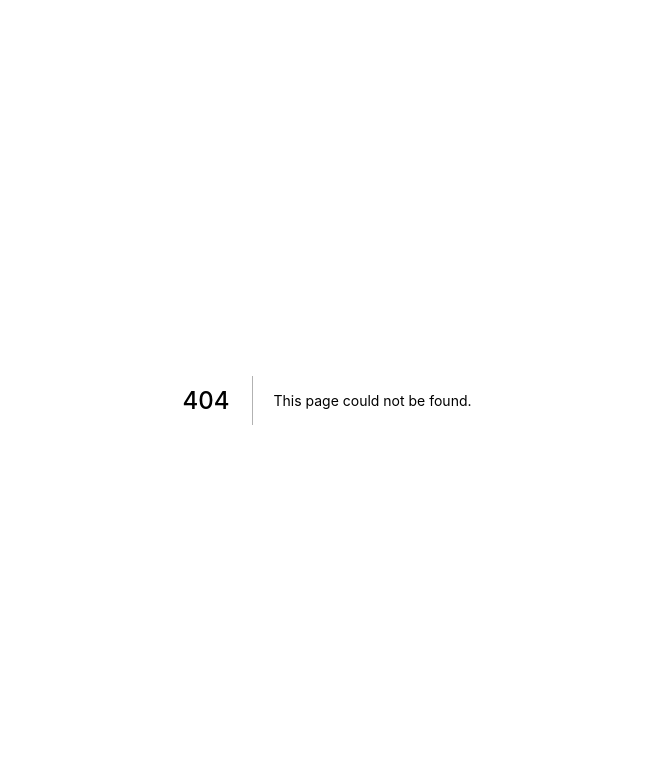
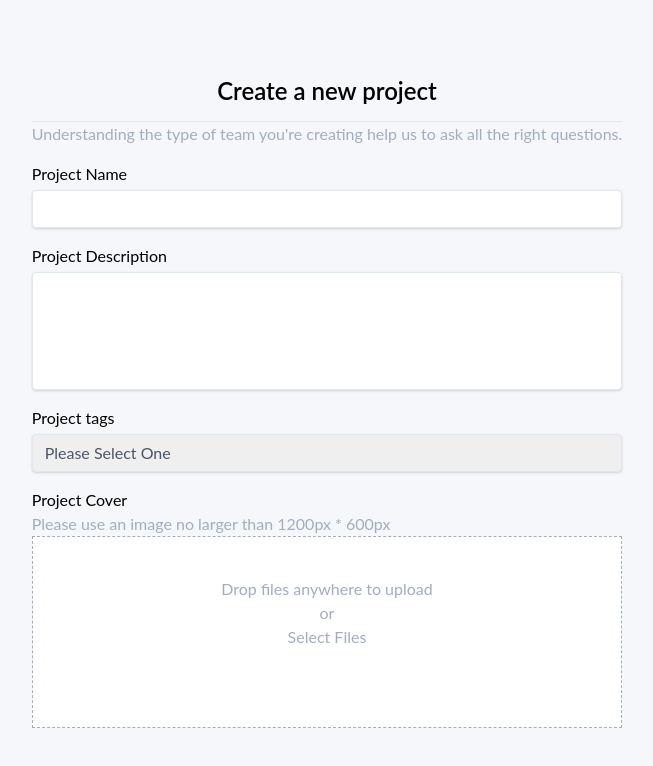
Before and after one commit to RonaldRusso94/OrderTaskApp-Frontend, a Next.js app: page /register/newproject in a window 1280 px wide. Before the commit this address had no page. Shown: the top 766 px of the page, without its empty margins (313-966 px from the left). Built offline with nearby package versions, Linux system fonts and the light colour scheme.

Commit message:
Common Upload Component & newproject page with form

```diff
--- /dev/null
+++ b/pages/register/newproject.js
@@ -0,0 +1,60 @@
+import React, { useState } from 'react';
+import Input from '../../src/components/common/Input';
+import TextArea from '../../src/components/common/TextArea';
+import DropDownMenu from '../../src/components/common/DropDownMenu';
+import Upload from '../../src/components/common/Upload';
+
+const newProject = () => {
+  const [projectName, setProjectName] = useState('');
+
+  const [projectDescription, setProjectDescription] = useState('');
+  const [projectTags, setProjectTags] = useState('');
+  const [startDate, setStartDate] = useState('');
+  const [endDate, setEndDate] = useState('');
+  //   v ???
+  const [projectCover, setProjectCover] = useState('');
+
+  return (
+    //  <div className=''>
+    <div className='flex justify-center h-screen items-center'>
+      <div>
+        <h1 className='bold text-2xl text-center mb-3 weight font-semibold'>
+          Create a new project
+        </h1>
+        <hr />
+        <p className='text-center text-gray-500'>
+          Understanding the type of team you're creating help us to ask all the
+          right questions.
+        </p>
+        <Input
+          name='Project name'
+          label='Project Name'
+          labelClasses='text-md'
+          onChange={(e) => setTeamName(e.target.value)}
+        />
+
+        <TextArea
+          id='project-description'
+          label='Project Description'
+          labelClasses='text-md'
+          onChange={(e) => setProjectDescription(e.target.value)}
+        />
+
+        <DropDownMenu
+          label={'Project tags'}
+          value={['test', 'test2', 'test3']}
+          onChange={(e) => setSelection(e.target.value)}
+        />
+
+        <Upload
+          label={'Project Cover'}
+          description={'Please use an image no larger than 1200px * 600px'}
+          onChange={(e) => setProjectCover(e.target.value)}
+        />
+      </div>
+    </div>
+    //  </div>
+  );
+};
+
+export default newProject;
--- a/src/components/common/DropDownMenu.js
+++ b/src/components/common/DropDownMenu.js
@@ -5,6 +5,7 @@ const DropDownMenu = ({ label, value, onChange }) => {
 
   return (
     <>
+      <div className='mt-4'>
         <label>
           {label}
           <select
@@ -19,6 +20,7 @@ const DropDownMenu = ({ label, value, onChange }) => {
             ))}
           </select>
         </label>
+      </div>
     </>
   );
 };
--- /dev/null
+++ b/src/components/common/Upload.js
@@ -0,0 +1,38 @@
+const Upload = ({
+  label,
+  description,
+  type,
+  id,
+  placeholder,
+  value,
+  onChange,
+  name,
+  labelClasses,
+}) => {
+  return (
+    <>
+      <div className='mt-4'>
+        <label htmlFor={name}>{label}</label>
+        {description && <p className='text-gray-500'>{description}</p>}
+
+        <div class='border border-dashed border-gray-500 relative bg-white text-gray-500 hover:text-gray-800'>
+          <input
+            type='file'
+            multiple
+            class='cursor-pointer relative block opacity-0 w-full h-full p-20 z-50'
+          />
+          <div class='text-center p-10 absolute top-0 right-0 left-0 m-auto'>
+            <h4>
+              Drop files anywhere to upload
+              <br />
+              or
+            </h4>
+            <p class=''>Select Files</p>
+          </div>
+        </div>
+      </div>
+    </>
+  );
+};
+
+export default Upload;
```
Also changed, not shown: src/components/layout/Navbar.js (+39 -37 lines). Lines whose indentation alone changed are shown as unchanged.
